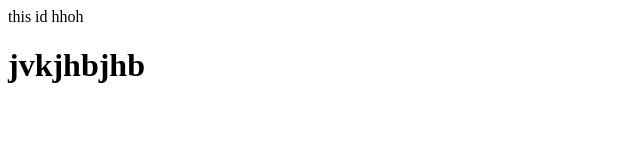
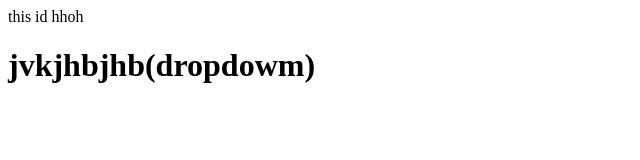
Before and after one commit to Pujashah123/jerry, a plain HTML site: page index.html in a window 1280 px wide. Shown: the whole page, without its empty margins (0-640 px from the left). Drawn offline with Linux system fonts and the light colour scheme.

```diff
--- a/index.html
+++ b/index.html
@@ -1,2 +1,2 @@
 <p>this id hhoh</p>
-<h1>jvkjhbjhb</h1>
+<h1>jvkjhbjhb(dropdowm)</h1>
```
